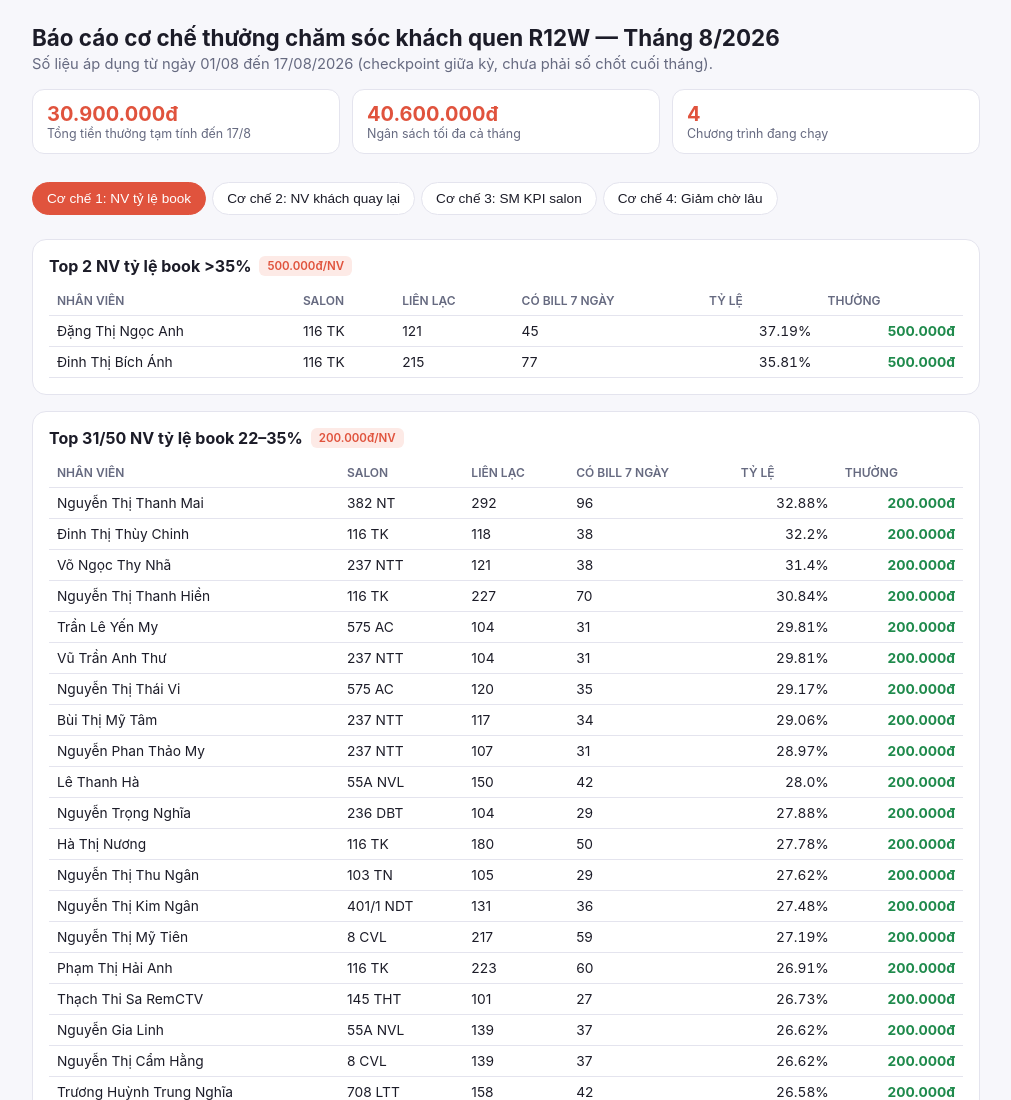
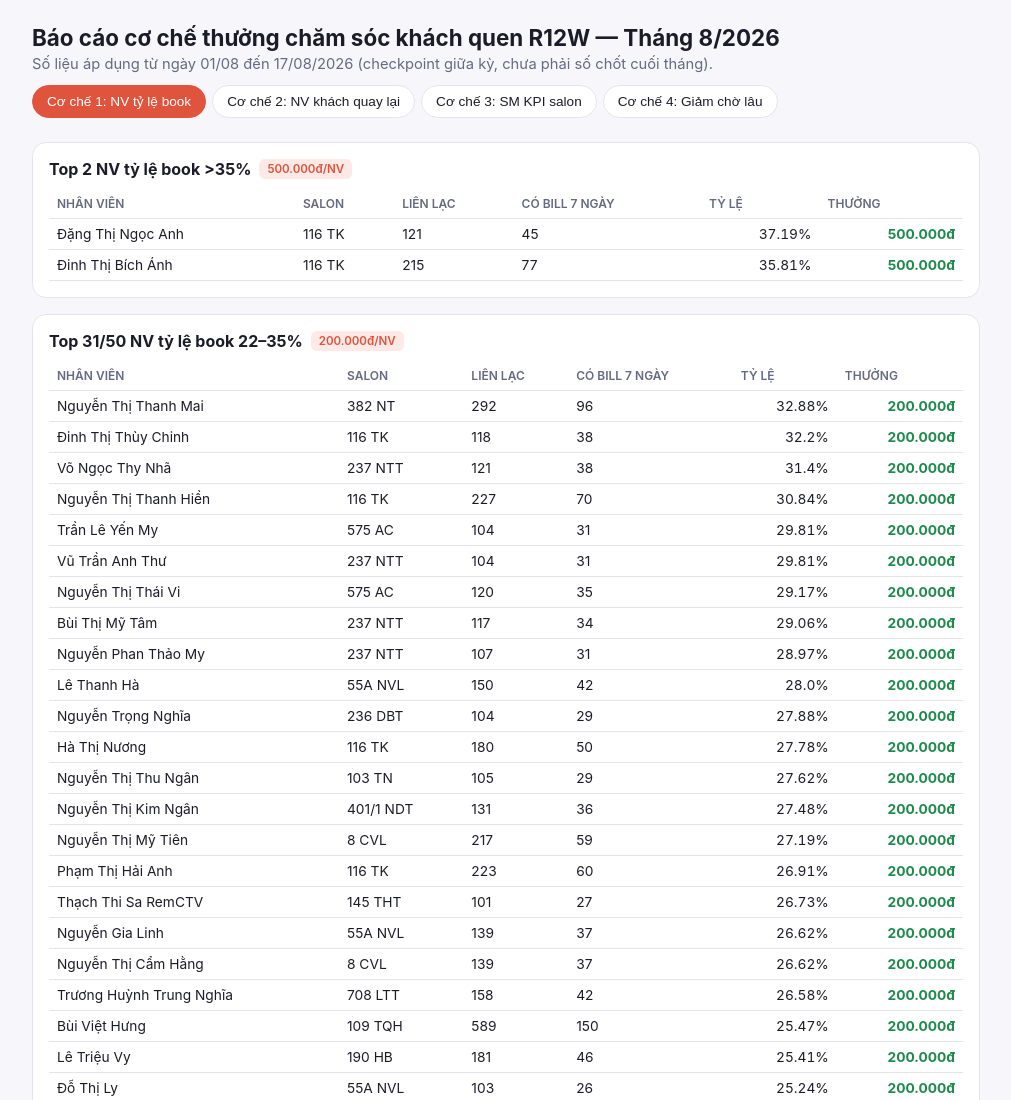
Before and after one commit to Maya-cao/bao-cao-co-che-t8-2026, a plain HTML site: page index.html in a window 1280 px wide. Shown: the top 1100 px of the page, without its empty margins (134-1145 px from the left). Drawn offline with Linux system fonts and the light colour scheme.

Commit message:
Remove summary boxes

```diff
--- a/index.html
+++ b/index.html
@@ -59,12 +59,6 @@ footer { color:var(--muted); font-size:.78rem; margin-top:24px; line-height:1.6;
   <h1>Báo cáo cơ chế thưởng chăm sóc khách quen R12W — Tháng 8/2026</h1>
   <p>Số liệu áp dụng từ ngày 01/08 đến 17/08/2026 (checkpoint giữa kỳ, chưa phải số chốt cuối tháng).</p>
 </header>
-
-<div class="summary">
-  <div class="box"><div class="num">30.900.000đ</div><div class="lbl">Tổng tiền thưởng tạm tính đến 17/8</div></div>
-  <div class="box"><div class="num">40.600.000đ</div><div class="lbl">Ngân sách tối đa cả tháng</div></div>
-  <div class="box"><div class="num">4</div><div class="lbl">Chương trình đang chạy</div></div>
-</div>
 
 <div class="tabs"><button class="tabbtn active" onclick="showTab(0)">Cơ chế 1: NV tỷ lệ book</button><button class="tabbtn" onclick="showTab(1)">Cơ chế 2: NV khách quay lại</button><button class="tabbtn" onclick="showTab(2)">Cơ chế 3: SM KPI salon</button><button class="tabbtn" onclick="showTab(3)">Cơ chế 4: Giảm chờ lâu</button></div>
 <div class="panel active" id="panel0">
```
